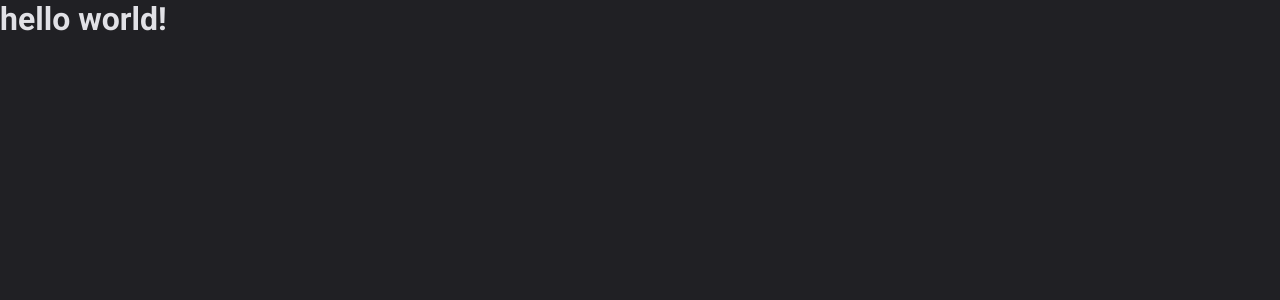
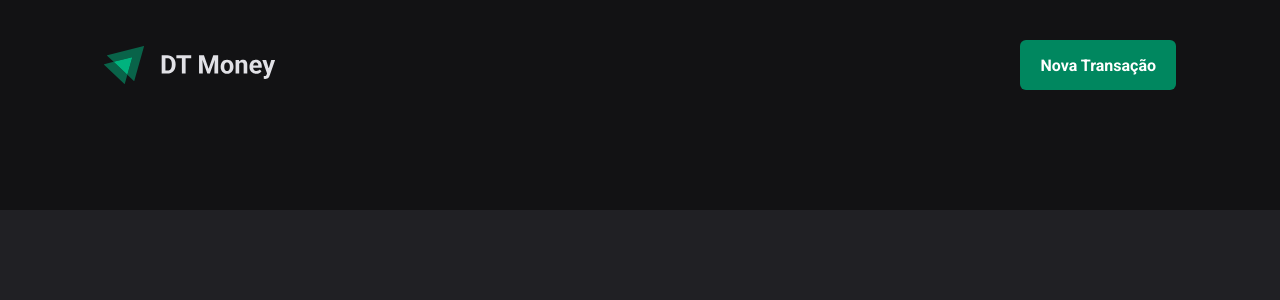
Before and after one commit to RafaelLimaReis/dt-money, a React (Vite) app: page / in a window 1280 px wide. Shown: the top 300 px of the page. Built offline with nearby package versions, Linux system fonts and the light colour scheme.

Commit message:
criando header da aplicação

```diff
--- a/src/App.tsx
+++ b/src/App.tsx
@@ -1,13 +1,14 @@
 import { ThemeProvider } from "styled-components"
 import { defaultTheme } from "./styles/themes/default"
 import { GlobalStyle } from "./styles/global"
+import { Transactions } from "./pages/Transactions"
 
 export function App() {
   return (
     <ThemeProvider theme={defaultTheme}>
       <GlobalStyle />
 
-      <h1>hello world!</h1>
+      <Transactions />
     </ThemeProvider>
   )
 }
--- /dev/null
+++ b/src/components/Header/index.tsx
@@ -0,0 +1,14 @@
+import { HeaderContainer, HeaderContent, NewTransactionButton } from "./styles"
+
+import logoImg from '../../assets/logo.svg'
+
+export function Header() {
+    return (
+        <HeaderContainer>
+            <HeaderContent>
+                <img src={logoImg} alt="" />
+                <NewTransactionButton>Nova Transação</NewTransactionButton>
+            </HeaderContent>
+        </HeaderContainer>
+    )
+}
--- /dev/null
+++ b/src/components/Header/styles.ts
@@ -0,0 +1,33 @@
+import styled from "styled-components";
+
+export const HeaderContainer = styled.header`
+    background: ${({theme}) => theme["gray-900"]};
+    padding: 2.5rem 0 7.5rem;
+`
+
+export const HeaderContent = styled.div`
+    width: 100%;
+    max-width: 1120px;
+    margin: 0 auto;
+    padding: 0 1.5rem;
+
+    display: flex;
+    justify-content: space-between;
+    align-items: center;
+`
+
+export const NewTransactionButton = styled.button`
+    height: 50px;
+    border: 0;
+    background: ${({theme}) => theme["green-500"]};
+    color: ${({theme}) => theme.white};
+    font-weight: bold;
+    padding: 0 1.25rem;
+    border-radius: 6px;
+    cursor: pointer;
+
+    &:hover {
+        background: ${({theme}) => theme["green-700"]};
+        transition: background-color 0.2s;
+    }
+`
--- /dev/null
+++ b/src/pages/Transactions/index.tsx
@@ -0,0 +1,9 @@
+import { Header } from "../../components/Header";
+
+export function Transactions() {
+    return (
+        <div>
+            <Header />
+        </div>
+    )
+}
```
Also changed, not shown: src/assets/logo.svg (added), src/pages/Transactions/styles.ts (added).
